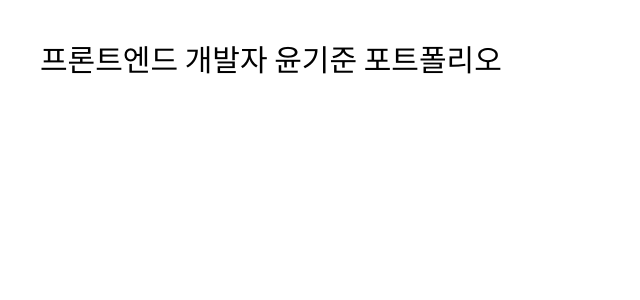
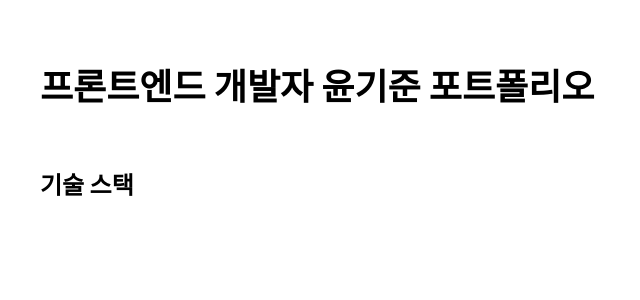
Before and after one commit to sobbingtofu/prjPortfolio, a Next.js app: page / in a window 1280 px wide. Shown: the top 300 px of the page, without its empty margins (0-640 px from the left). Built offline with nearby package versions, Linux system fonts and the light colour scheme.

Commit message:
script: swiper 패키지 설치

```diff
--- a/package.json
+++ b/package.json
@@ -13,6 +13,7 @@
     "next": "14.2.5",
     "react": "^18",
     "react-dom": "^18",
+    "swiper": "^11.1.5",
     "zustand": "^4.5.4"
   },
   "devDependencies": {
--- a/src/app/page.tsx
+++ b/src/app/page.tsx
@@ -3,7 +3,10 @@ import Page from "@/components/common/Page";
 export default function Home() {
   return (
     <Page>
-      <h1 className="text-3xl">프론트엔드 개발자 윤기준 포트폴리오</h1>
+      <h1 className="text-4xl font-bold">
+        프론트엔드 개발자 윤기준 포트폴리오
+      </h1>
+      <h3 className="text-2xl font-bold mt-16">기술 스택</h3>
     </Page>
   );
 }
--- a/src/components/common/Header.tsx
+++ /dev/null
@@ -1,11 +0,0 @@
-import React from "react";
-
-function Header() {
-  return (
-    <div className="container max-w-[1920px] bg-[#b3b3b3] px-10 py-5 shadow-lg">
-      <p className="font-black">프론트엔드 개발자 윤기준 개발 포트폴리오</p>
-    </div>
-  );
-}
-
-export default Header;
--- a/src/components/common/Page.tsx
+++ b/src/components/common/Page.tsx
@@ -2,7 +2,7 @@ import React, { PropsWithChildren } from "react";
 
 function Page({ children }: PropsWithChildren) {
   return (
-    <main className="container mx-auto min-h-[800px] max-w-[1320px] px-10 py-10">
+    <main className="container mx-auto min-h-[800px] max-w-[1320px] px-10 py-16">
       {children}
     </main>
   );
```
Also changed, not shown: 1 other file (tests, documents, lock files or other folders).
